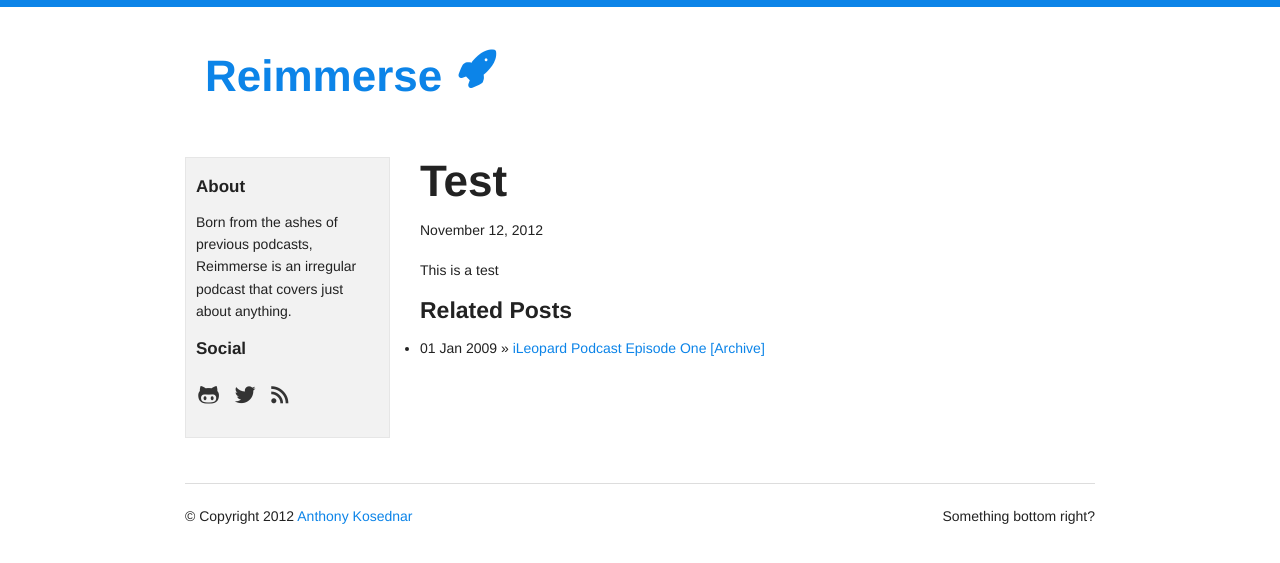
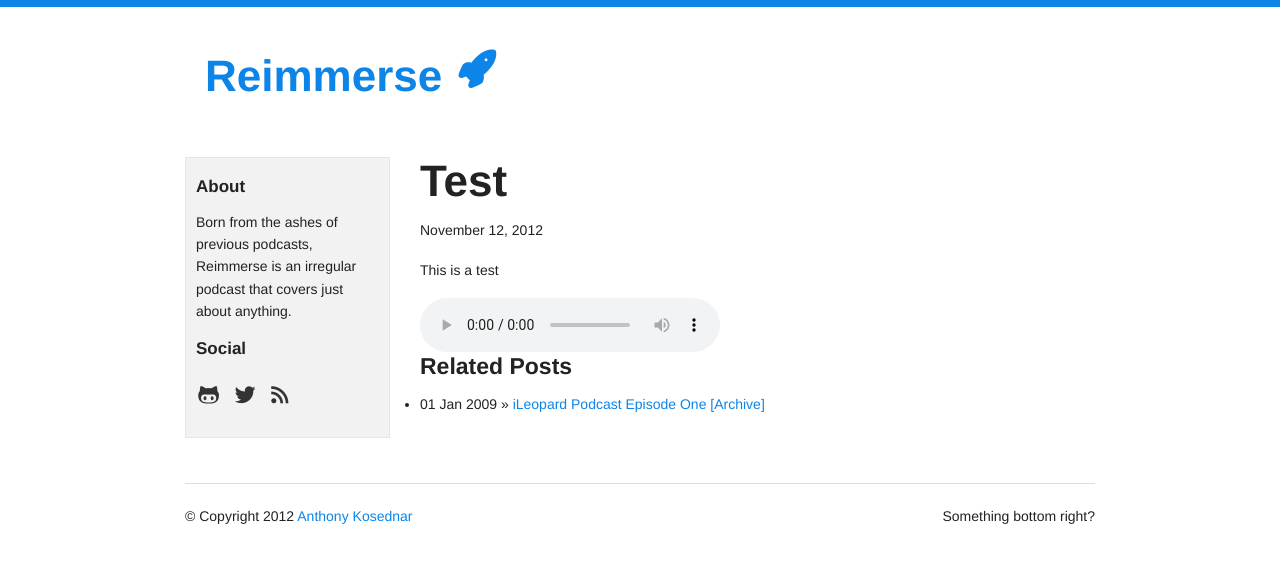
Before and after one commit to akosednar/reimmer.se, a Jekyll site: the page built from _posts/2012-11-12-Test.md, in a window 1280 px wide. Shown: the top 563 px of the page. Built offline with Jekyll 4.4.1, drawn with Linux system fonts in a browser that asks for light colours.

Commit message:
new post layout

```diff
--- a/_layouts/post.html
+++ b/_layouts/post.html
@@ -6,6 +6,13 @@
 
 <div id="post">
 {{ content }}
+
+<audio controls="controls">
+  <source src="{{ page.ogg }}" type="audio/ogg">
+  <source src="{{ page.mp3 }}" type="audio/mpeg">
+Your browser does not support the audio element.
+</audio>
+
 </div>
 
 <div id="related">
```
